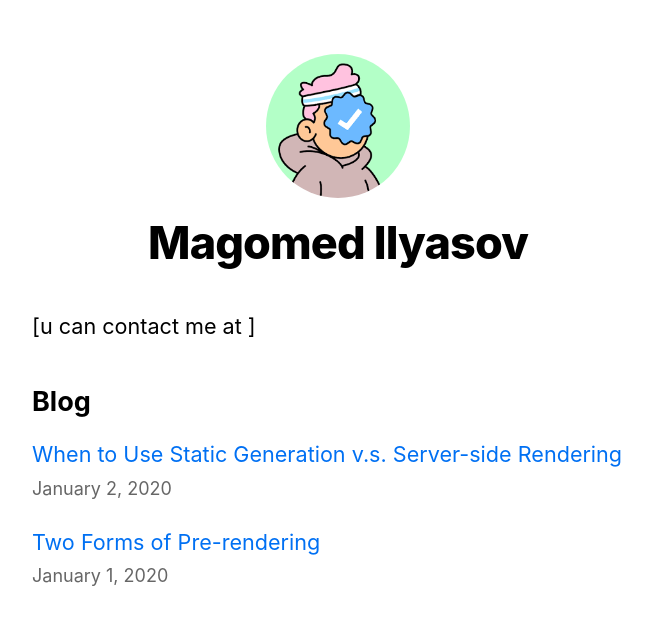
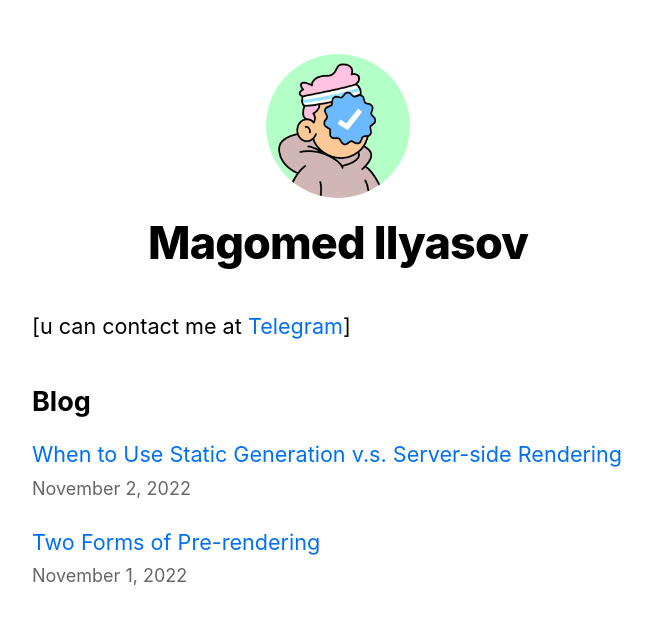
Before and after one commit to MIKZON/Blog-test, a Next.js app: page / in a window 1280 px wide. Shown: the top 624 px of the page, without its empty margins (302-954 px from the left). Built offline with nearby package versions, Linux system fonts and the light colour scheme.

Commit message:
fixed date

```diff
--- a/pages/index.js
+++ b/pages/index.js
@@ -12,7 +12,7 @@ export default function Home({ allPostsData }) {
         <title>{siteTitle}</title>
       </Head>
       <section className={utilStyles.headingMd}>
-        <p>[u can contact me at ]</p>
+        <p>[u can contact me at <a href="https://t.me/mikzon">Telegram</a>]</p>
       </section>
       <section className={`${utilStyles.headingMd} ${utilStyles.padding1px}`}>
         <h2 className={utilStyles.headingLg}>Blog</h2>
--- a/posts/pre-rendering.md
+++ b/posts/pre-rendering.md
@@ -1,6 +1,6 @@
 ---
 title: "Two Forms of Pre-rendering"
-date: "2020-01-01"
+date: "2022-11-01"
 ---
 
 Next.js has two forms of pre-rendering: **Static Generation** and **Server-side Rendering**. The difference is in **when** it generates the HTML for a page.
--- a/posts/ssg-ssr.md
+++ b/posts/ssg-ssr.md
@@ -1,6 +1,6 @@
 ---
 title: "When to Use Static Generation v.s. Server-side Rendering"
-date: "2020-01-02"
+date: "2022-11-02"
 ---
 
 We recommend using **Static Generation** (with and without data) whenever possible because your page can be built once and served by CDN, which makes it much faster than having a server render the page on every request.
```
